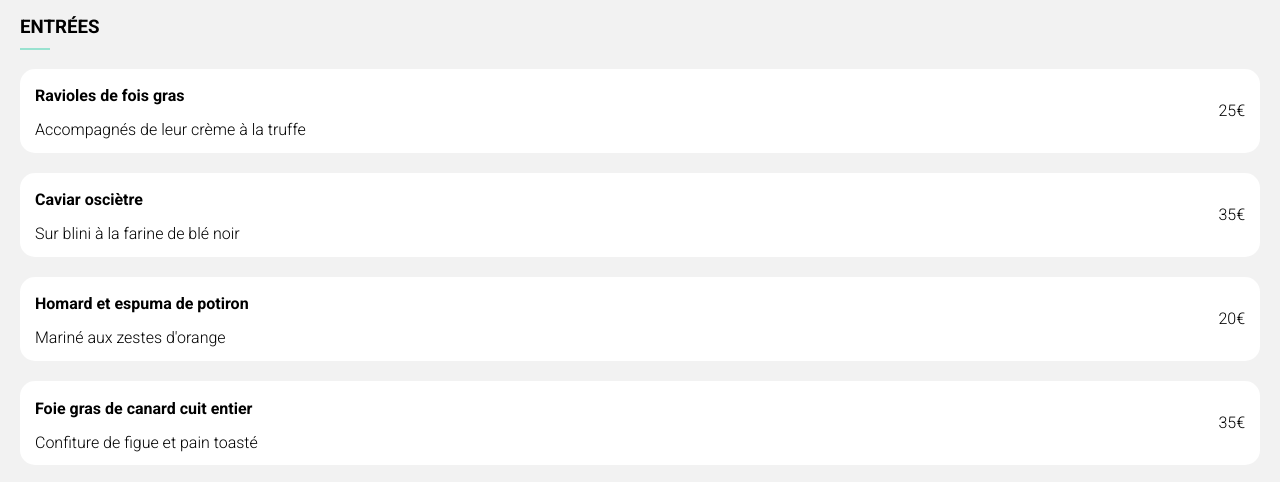
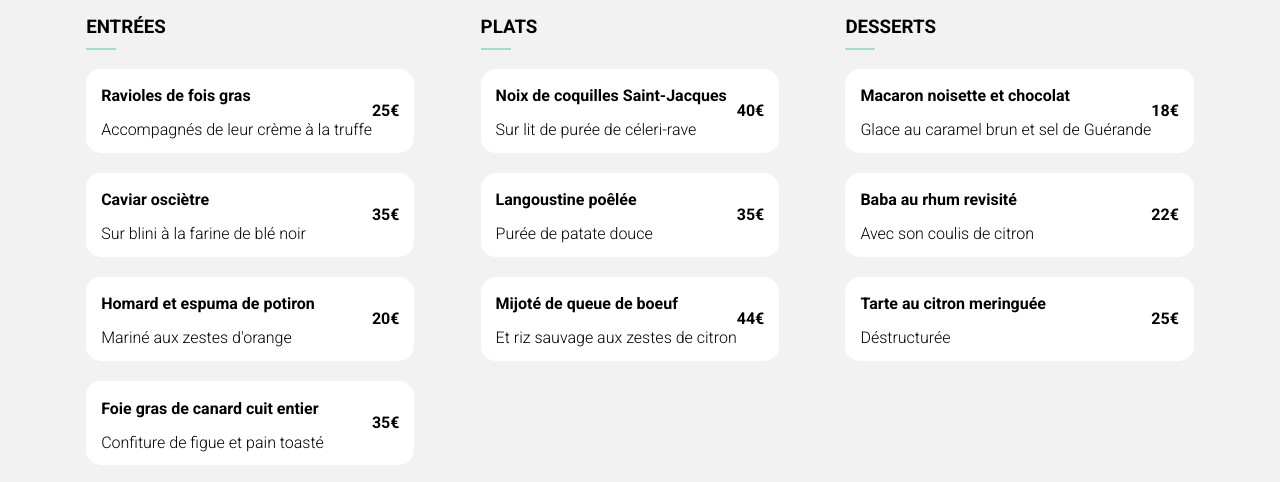
Before and after one commit to fetrahenintsoa/RatsimaharisonFetra_3_03052021, a website: page enchanted.html in a window 1280 px wide. Shown: the part 464-946 px from the top of the page. Drawn offline with Linux system fonts and the light colour scheme; a web font is replaced by a local one.

Commit message:
waiting css anim

```diff
--- a/enchanted.html
+++ b/enchanted.html
@@ -33,6 +33,7 @@
             <i class="far fa-heart"></i>
           </button>
         </h1>
+        <div class="threesection">
           <!--section entrées-->
           <section>
             <h3 class="resto-menu__subtitle">ENTRÉES</h3>
@@ -42,7 +43,9 @@
                   <h4>Ravioles de fois gras</h4>
                   <p>Accompagnés de leur crème à la truffe</p>
                 </div>
-              <span class="resto-menu__dish__price">25€</span>
+                <span class="resto-menu__dish resto-menu__dish--price"
+                  >25€</span
+                >
               </div>
             </div>
             <div class="resto-menu__cards">
@@ -51,7 +54,9 @@
                   <h4>Caviar osciètre</h4>
                   <p>Sur blini à la farine de blé noir</p>
                 </div>
-              <span class="resto-menu__dish__price">35€</span>
+                <span class="resto-menu__dish resto-menu__dish--price"
+                  >35€</span
+                >
               </div>
             </div>
             <div class="resto-menu__cards">
@@ -60,7 +65,9 @@
                   <h4>Homard et espuma de potiron</h4>
                   <p>Mariné aux zestes d'orange</p>
                 </div>
-              <span class="resto-menu__dish__price">20€</span>
+                <span class="resto-menu__dish resto-menu__dish--price"
+                  >20€</span
+                >
               </div>
             </div>
             <div class="resto-menu__cards">
@@ -69,7 +76,9 @@
                   <h4>Foie gras de canard cuit entier</h4>
                   <p>Confiture de figue et pain toasté</p>
                 </div>
-              <span class="resto-menu__dish__price">35€</span>
+                <span class="resto-menu__dish resto-menu__dish--price"
+                  >35€</span
+                >
               </div>
             </div>
           </section>
@@ -83,7 +92,9 @@
                   <h4>Noix de coquilles Saint-Jacques</h4>
                   <p>Sur lit de purée de céleri-rave</p>
                 </div>
-              <span class="resto-menu__dish__price">40€</span>
+                <span class="resto-menu__dish resto-menu__dish--price"
+                  >40€</span
+                >
               </div>
             </div>
             <div class="resto-menu__cards">
@@ -92,7 +103,9 @@
                   <h4>Langoustine poêlée</h4>
                   <p>Purée de patate douce</p>
                 </div>
-              <span class="resto-menu__dish__price">35€</span>
+                <span class="resto-menu__dish resto-menu__dish--price"
+                  >35€</span
+                >
               </div>
             </div>
             <div class="resto-menu__cards">
@@ -101,7 +114,9 @@
                   <h4>Mijoté de queue de boeuf</h4>
                   <p>Et riz sauvage aux zestes de citron</p>
                 </div>
-              <span class="resto-menu__dish__price">44€</span>
+                <span class="resto-menu__dish resto-menu__dish--price"
+                  >44€</span
+                >
               </div>
             </div>
           </section>
@@ -114,7 +129,9 @@
                   <h4>Macaron noisette et chocolat</h4>
                   <p>Glace au caramel brun et sel de Guérande</p>
                 </div>
-              <span class="resto-menu__dish__price">18€</span>
+                <span class="resto-menu__dish resto-menu__dish--price"
+                  >18€</span
+                >
               </div>
             </div>
             <div class="resto-menu__cards">
@@ -123,7 +140,9 @@
                   <h4>Baba au rhum revisité</h4>
                   <p>Avec son coulis de citron</p>
                 </div>
-              <span class="resto-menu__dish__price">22€</span>
+                <span class="resto-menu__dish resto-menu__dish--price"
+                  >22€</span
+                >
               </div>
             </div>
             <div class="resto-menu__cards">
@@ -132,10 +151,13 @@
                   <h4>Tarte au citron meringuée</h4>
                   <p>Déstructurée</p>
                 </div>
-              <span class="resto-menu__dish__price">25€</span>
+                <span class="resto-menu__dish resto-menu__dish--price"
+                  >25€</span
+                >
               </div>
             </div>
           </section>
+        </div>
         <section>
           <button class="reservation__button reservation__button--other">
             Commander
--- a/sass/main.scss
+++ b/sass/main.scss
@@ -64,9 +64,12 @@ h3 {
     border-radius: 25px 25px;
     padding: 20px 20px;
     border: 0px;
+    &:hover {
+      opacity: 0.7;
+    }
 
     &--other {
-      color: black;
+      color: #fff;
       text-align: center;
       display: flex;
       justify-content: center;
@@ -108,10 +111,6 @@ h3 {
     margin-left: -78px;
     padding: 5px 10px;
     top: 10px;
-    &:hover {
-      background-color: black;
-      cursor: pointer;
-    }
   }
 }
 
@@ -122,9 +121,13 @@ h3 {
   width: 100%;
   justify-content: space-between;
 }
-.list p {
-  flex: 2;
+.choice :hover {
+  background: #ddc9f7;
 }
+
+/*a:hover {
+  background: black;
+}*/
 
 /*RESTAURANT*/
 
```
Also changed, not shown: french.html (+26 -8 lines), palette.html (+29 -9 lines), .public/css/style.css, 1 other file. Lines whose indentation alone changed are shown as unchanged.
